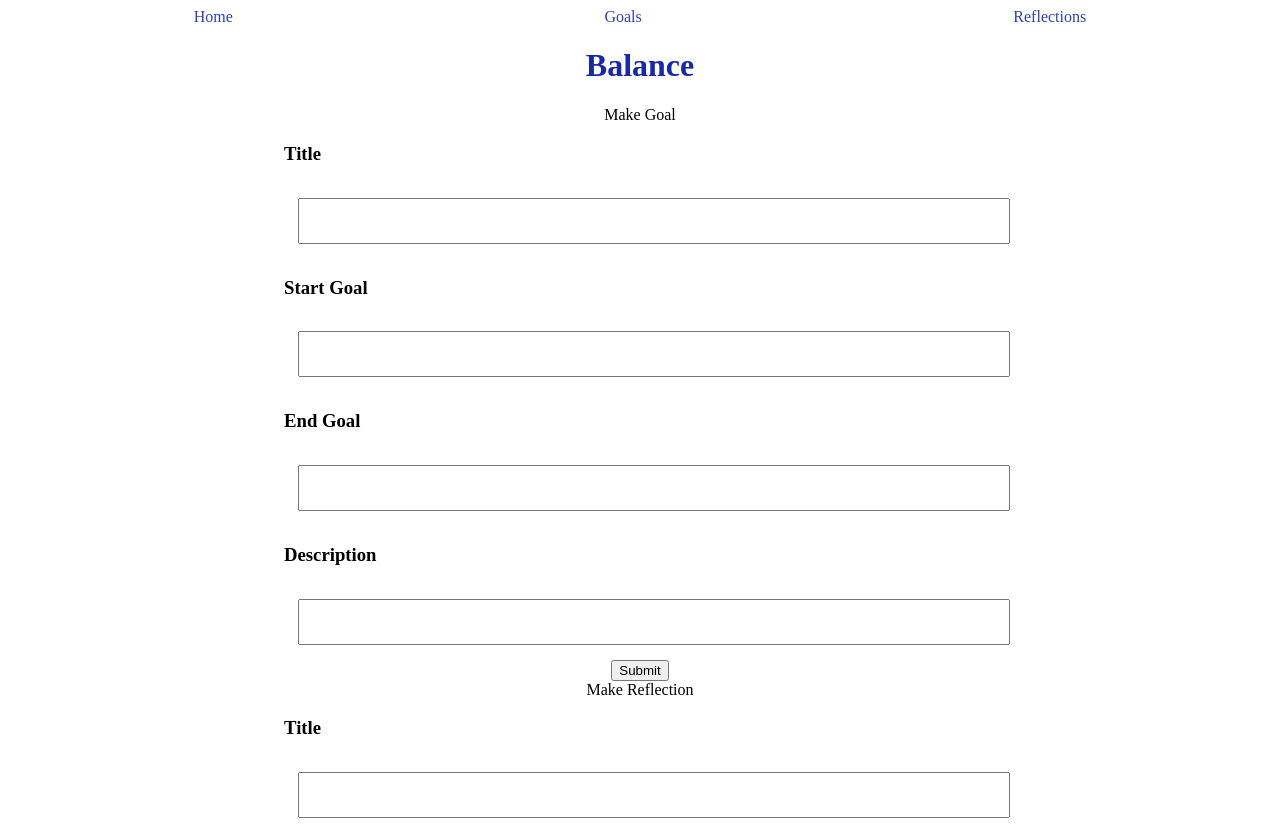
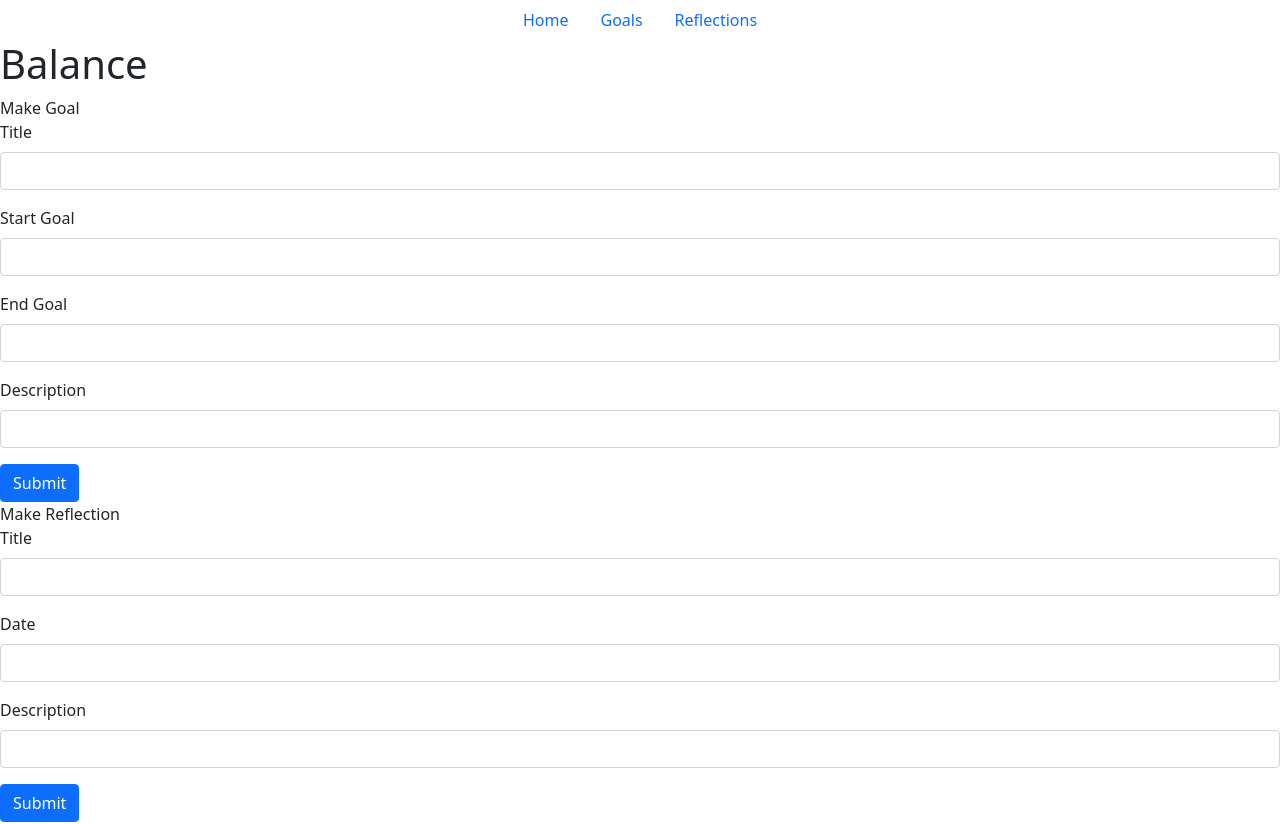
Before and after one commit to jinimbrancalhao/Balance-App, a React (Create React App) app in the folder client/: page / in a window 1280 px wide. Shown: the top 824 px of the page. Built offline with nearby package versions, Linux system fonts and the light colour scheme.

Commit message:
bootstrap installed

```diff
--- a/client/package.json
+++ b/client/package.json
@@ -7,8 +7,10 @@
     "@testing-library/react": "^11.2.7",
     "@testing-library/user-event": "^12.8.3",
     "axios": "^0.21.1",
+    "bootstrap": "^5.1.0",
     "cors": "^2.8.5",
     "react": "^17.0.2",
+    "react-bootstrap": "^2.0.0-beta.6",
     "react-dom": "^17.0.2",
     "react-scripts": "4.0.3",
     "web-vitals": "^1.1.2"
--- a/client/public/index.html
+++ b/client/public/index.html
@@ -24,6 +24,8 @@
       work correctly both with client-side routing and a non-root public URL.
       Learn how to configure a non-root public URL by running `npm run build`.
     -->
+    <link rel="stylesheet" href="https://cdn.jsdelivr.net/npm/bootstrap@5.1.0/dist/css/bootstrap.min.css"
+      integrity="sha384-KyZXEAg3QhqLMpG8r+8fhAXLRk2vvoC2f3B09zVXn8CA5QIVfZOJ3BCsw2P0p/We" crossorigin="anonymous" />
     <title>React App</title>
   </head>
   <body>
--- a/client/src/components/Header.js
+++ b/client/src/components/Header.js
@@ -1,20 +1,23 @@
 import React from 'react'
 import { NavLink } from 'react-router-dom'
+import { Nav } from 'react-bootstrap'
 
 const Header = () => {
   return (
     <header>
-      <nav>
-        <NavLink className="link" to="/">
-          Home
-        </NavLink>
-        <NavLink className="link" to="/goals">
-          Goals
-        </NavLink>
-        <NavLink className="link" to="/reflections">
-          Reflections
-        </NavLink>
-      </nav>
+      <Nav className="justify-content-center" activeKey="/home">
+        <Nav.Item>
+          <Nav.Link href="/">Home</Nav.Link>
+        </Nav.Item>
+        <Nav.Item>
+          <Nav.Link href="/goals">Goals</Nav.Link>
+        </Nav.Item>
+        <Nav.Item>
+          <Nav.Link className="link" href="/reflections">
+            Reflections
+          </Nav.Link>
+        </Nav.Item>
+      </Nav>
     </header>
   )
 }
--- a/client/src/pages/Home.js
+++ b/client/src/pages/Home.js
@@ -1,5 +1,6 @@
 import axios from 'axios'
 import React, { useState } from 'react'
+import { Form, Button } from 'react-bootstrap'
 
 const Home = () => {
   const [newGoal, setNewGoal] = useState({
@@ -70,67 +71,77 @@ const Home = () => {
       <h1 className="title">Balance</h1>
       <div className="heading">Make Goal</div>
       <div className="form">
-        <form onSubmit={handleSubmit} id="post">
-          <h3>Title</h3>
-          <input
+        <Form onSubmit={handleSubmit} id="post">
+          <Form.Group className="mb-3">
+            <Form.Label>Title</Form.Label>
+            <Form.Control
               name="title"
               onChange={(e) => {
                 handleChange(e)
               }}
             />
-          <h3>Start Goal</h3>
-          <input
+          </Form.Group>
+          <Form.Group className="mb-3">
+            <Form.Label>Start Goal</Form.Label>
+            <Form.Control
               name="start"
               onChange={(e) => {
                 handleChange(e)
               }}
             />
-          <h3>End Goal</h3>
-          <input
+          </Form.Group>
+          <Form.Group className="mb-3">
+            <Form.Label>End Goal</Form.Label>
+            <Form.Control
               name="end"
               onChange={(e) => {
                 handleChange(e)
               }}
             />
-          <h3>Description</h3>
-          <input
+          </Form.Group>
+          <Form.Group className="mb-3">
+            <Form.Label>Description</Form.Label>
+            <Form.Control
               name="description"
               onChange={(e) => {
                 handleChange(e)
               }}
             />
-          <div className="button">
-            <button type="submit">Submit</button>
-          </div>
-        </form>
+          </Form.Group>
+          <Button type="submit">Submit</Button>
+        </Form>
       </div>
       <div className="heading">Make Reflection</div>
       <div className="form">
         <form onSubmit={handleSubmitRef} id="post-ref">
-          <h3>Title</h3>
-          <input
+          <Form.Group className="mb-3">
+            <Form.Label>Title</Form.Label>
+            <Form.Control
               name="title"
               onChange={(e) => {
                 handleChangeRef(e)
               }}
             />
-          <h3>Date</h3>
-          <input
+          </Form.Group>
+          <Form.Group className="mb-3">
+            <Form.Label>Date</Form.Label>
+            <Form.Control
               name="date"
               onChange={(e) => {
                 handleChangeRef(e)
               }}
             />
-          <h3>Description</h3>
-          <input
+          </Form.Group>
+          <Form.Group className="mb-3">
+            <Form.Label>Description</Form.Label>
+            <Form.Control
               name="description"
               onChange={(e) => {
                 handleChangeRef(e)
               }}
             />
-          <div className="button">
-            <button type="submit">Submit</button>
-          </div>
+          </Form.Group>
+          <Button type="submit">Submit</Button>
         </form>
       </div>
     </div>
--- a/client/src/styles/App.css
+++ b/client/src/styles/App.css
@@ -1,34 +1,66 @@
+/* body {
+  background-color: #bbdffa;
+}
+
 .title {
   text-align: center;
   color: #1727ae;
-}
+} */
 
-nav {
+/* nav {
   display: flex;
   justify-content: space-around;
-}
+  color: #e0a5a6;
+} */
 
-.link {
+/* .link {
   text-decoration: none;
   color: #2c43b8;
 }
 
 .heading {
   text-align: center;
+  margin-top: 20px;
+  font-weight: bold;
+  font-size: 20px;
+  color: #ce5757;
 }
 
 .form {
   display: flex;
   justify-content: center;
   flex-direction: row;
+  text-align: center;
 }
 
 .button {
   text-align: center;
+  margin: 10px;
 }
 
 input {
-  width: 55vw;
+  width: 40%;
   height: 5vh;
-  margin: 2%;
+  margin-left: auto;
+  margin-right: auto;
+  background-color: #97baec;
 }
+
+h3 {
+  text-align: center;
+  color: #2c43b8;
+}
+
+textarea {
+  display: block;
+  margin-left: auto;
+  margin-right: auto;
+  height: 20vh;
+  width: 60vw;
+  background-color: #97baec;
+}
+
+button {
+  background-color: #b34242;
+  border-radius: 5px;
+} */
```
Also changed, not shown: 1 other file (tests, documents, lock files or other folders). Lines whose indentation alone changed are shown as unchanged.
